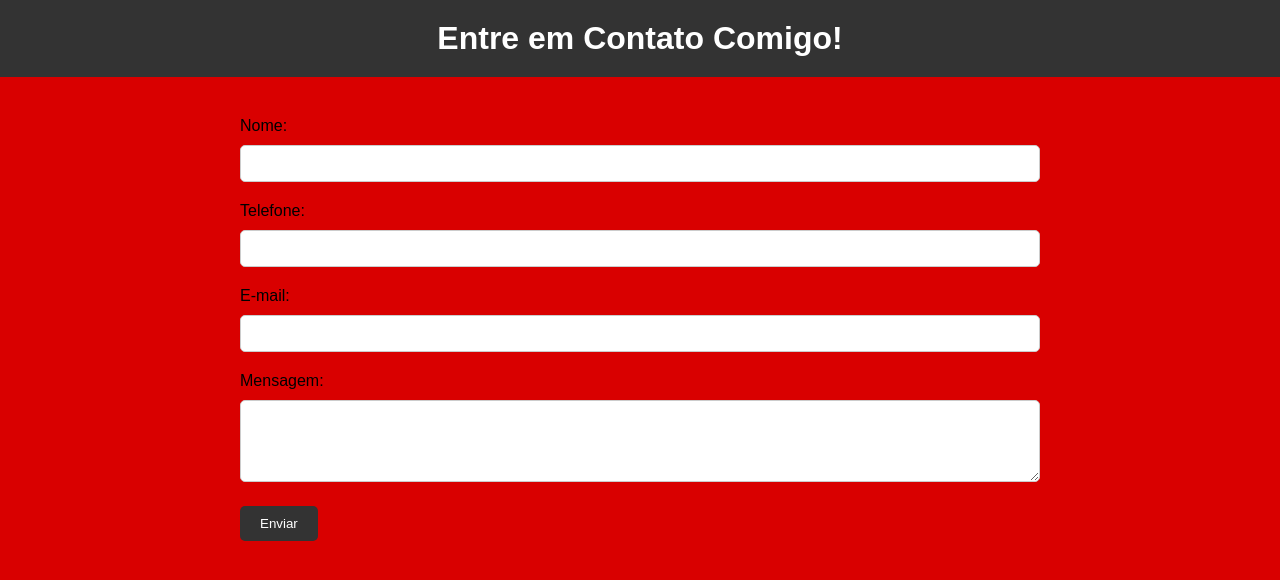
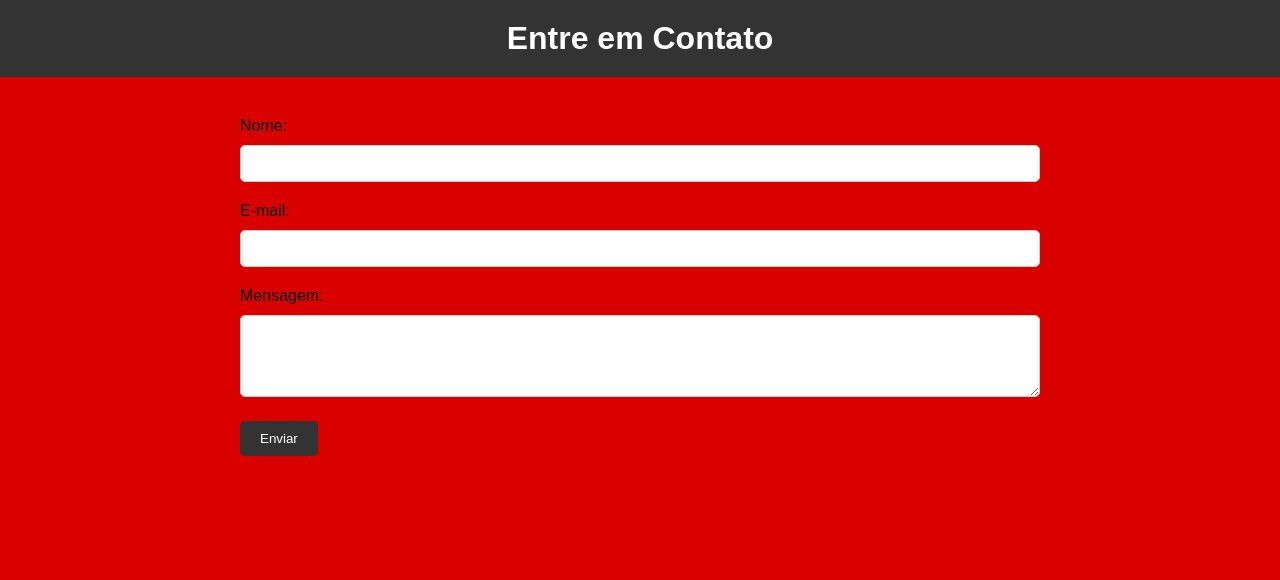
Before and after one commit to Hdzin007pd/exercicio-5-merge, a plain HTML site: page contatc.html in a window 1280 px wide. Drawn offline with Linux system fonts and the light colour scheme.

Commit message:
Revert "atualize página de contato para receber telefone"
This reverts commit 713f4ba7499f223d899527f053664d12b3a3b42c.

```diff
--- a/contatc.html
+++ b/contatc.html
@@ -8,15 +8,12 @@
 </head>
 <body>
     <header>
-        <h1>Entre em Contato Comigo!</h1>
+        <h1>Entre em Contato</h1>
     </header>
     <div class="container">
         <form id="contactForm">
             <label for="name">Nome:</label>
             <input type="text" id="name" name="name" required>
-
-            <label for="tel">Telefone:</label>
-            <input type="tel" id="tel" name="tel" required>
 
             <label for="email">E-mail:</label>
             <input type="email" id="email" name="email" required>
```
